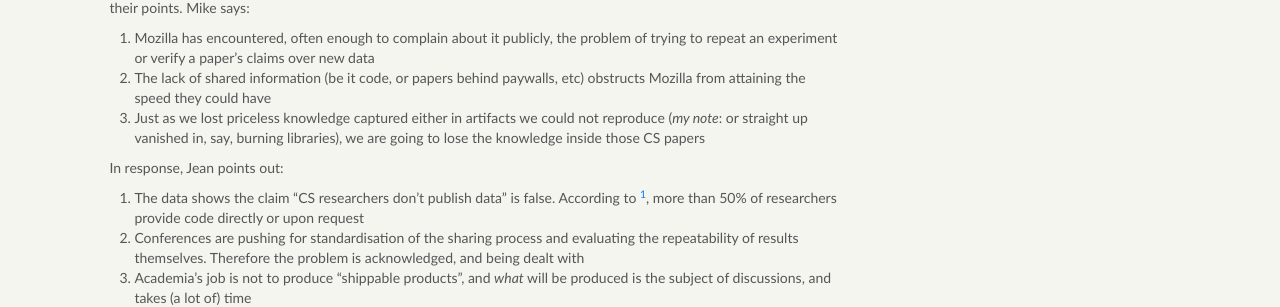
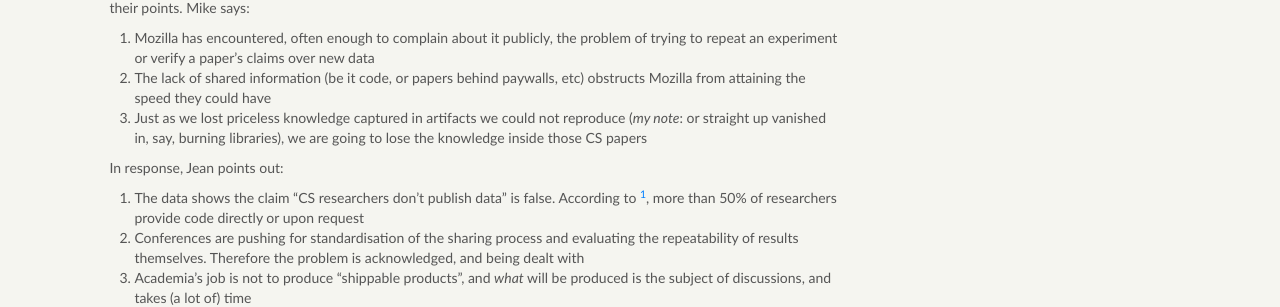
Before and after one commit to mfukar/mfukar.github.com, a Jekyll site: the page built from _posts/2016-05-08-academia.md, in a window 1280 px wide. Shown: the part 274-581 px from the top of the page. Built offline with Jekyll 4.4.1, drawn with Linux system fonts in a browser that asks for light colours; some web fonts are replaced; comment, search, counter and statistics services are not loaded.

Commit message:
Fixes typo

```diff
--- a/_posts/2016-05-08-academia.md
+++ b/_posts/2016-05-08-academia.md
@@ -25,9 +25,9 @@ points. Mike says:
    trying to repeat an experiment or verify a paper's claims over new data
 2. The lack of shared information (be it code, or papers behind paywalls, etc) obstructs
    Mozilla from attaining the speed they could have
-3. Just as we lost priceless knowledge captured either in artifacts we could not
-   reproduce (_my note_: or straight up vanished in, say, burning libraries), we are going
-   to lose the knowledge inside those CS papers
+3. Just as we lost priceless knowledge captured in artifacts we could not reproduce (_my
+   note_: or straight up vanished in, say, burning libraries), we are going to lose the
+   knowledge inside those CS papers
 
 In response, Jean points out:
 
```
